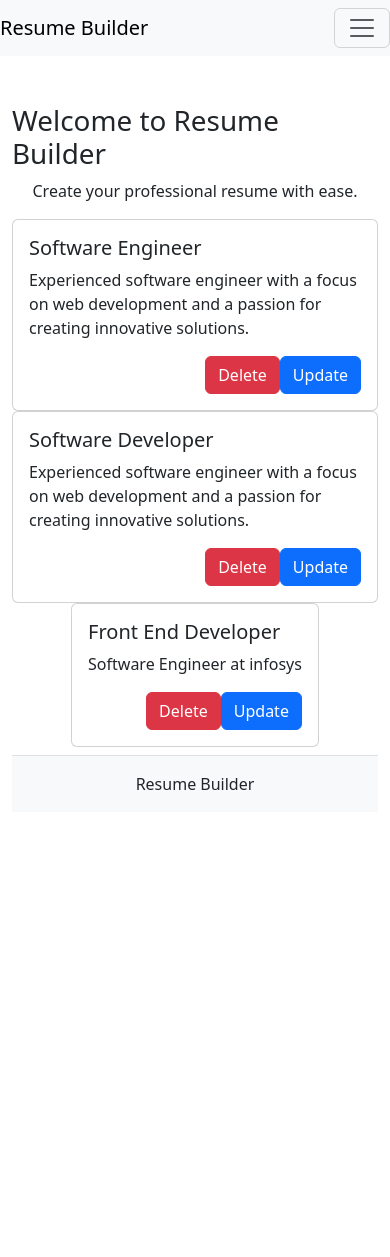
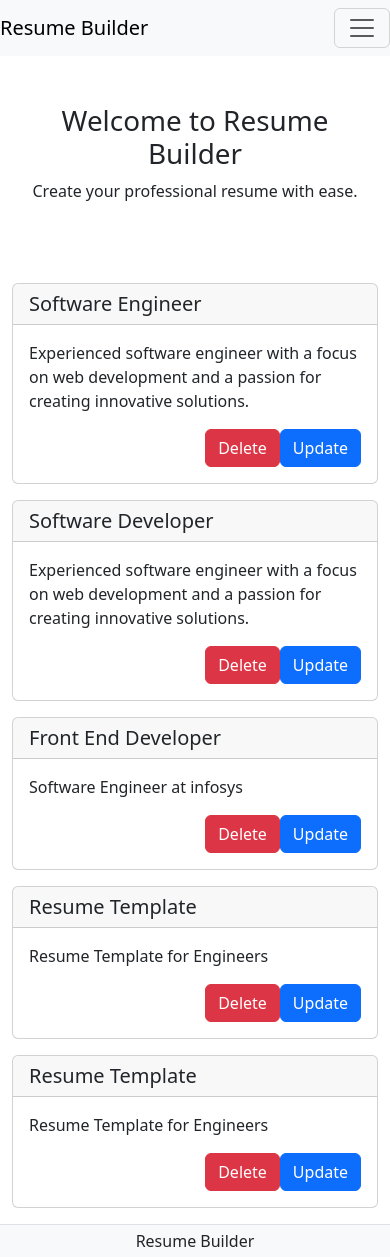
Before and after one commit to omidhokate2002/codent-resume-builder, a React (Create React App) app: page / in a window 390 px wide. Before the commit the page ends 844 px from the top, so only its background shows below. Built offline with nearby package versions, Linux system fonts and the light colour scheme; data requests are answered from the project's data file.

Commit message:
Some minor bugs are fixed

```diff
--- a/src/apps/home/resume-card.jsx
+++ b/src/apps/home/resume-card.jsx
@@ -18,9 +18,9 @@ export const ResumeCard = () => {
     <>
       {resumeData.map((resume) => {
         return (
-          <div className="card" key={resume.id}>
+          <div className="card mt-3" key={resume.id}>
+            <h5 className="card-header">{resume.profile.title}</h5>
             <div className="card-body">
-              <h5 className="card-title">{resume.profile.title}</h5>
               <p className="card-text">{resume.profile.summary}</p>
               <div className="d-flex justify-content-end">
                 <button className="btn btn-danger mr-2">Delete</button>
--- a/src/db/dbs.json
+++ b/src/db/dbs.json
@@ -137,7 +137,33 @@
           "completionDate": "2023-06-02"
         }
       ],
-      "skills": ["React", "Thenga", "Maanga"]
+      "skills": [
+        "React",
+        "Thenga",
+        "Maanga"
+      ]
+    },
+    {
+      "id": "5f58cccf-c4e0-4355-ada7-9a080dbdd387",
+      "experience": [],
+      "profile": {
+        "profileName": "",
+        "title": "Resume Template",
+        "summary": "Resume Template for Engineers"
+      },
+      "education": [],
+      "skills": []
+    },
+    {
+      "id": "76bb5741-23dd-4ea6-8df9-02cbe941bed6",
+      "experience": [],
+      "profile": {
+        "profileName": "",
+        "title": "Resume Template",
+        "summary": "Resume Template for Engineers"
+      },
+      "education": [],
+      "skills": []
     }
   ]
 }
--- a/src/layout/footer.jsx
+++ b/src/layout/footer.jsx
@@ -1,6 +1,6 @@
 export const Footer = () => {
   return (
-    <div className="container-fluid border-top mt-2 text-center bg-light text-dark py-3">
+    <div className="container-fluid border-top mt-3 text-center bg-light text-dark py-1">
       <p className="m-0">Resume Builder</p>
     </div>
   );
--- a/src/pages/education.jsx
+++ b/src/pages/education.jsx
@@ -4,8 +4,8 @@ import "bootstrap/dist/css/bootstrap.min.css";
 const Education = () => {
   return (
     <div className="card education-card mt-4">
+      <h2 className="card-header">Education</h2>
       <div className="card-body">
-        <h2 className="card-title">Education</h2>
         <EducationInputs />
       </div>
     </div>
--- a/src/pages/experience.jsx
+++ b/src/pages/experience.jsx
@@ -4,8 +4,8 @@ import "bootstrap/dist/css/bootstrap.min.css";
 const Experience = () => {
   return (
     <div className="card experience-card mt-4">
+      <h2 className="card-header">Experience</h2>
       <div className="card-body">
-        <h2 className="card-title">Experience</h2>
         <ExperienceInputs />
       </div>
     </div>
--- a/src/pages/home.jsx
+++ b/src/pages/home.jsx
@@ -6,13 +6,19 @@ const HomePage = () => {
     <>
       <Navigation />
       <div className="container mt-5">
-        <div className="d-flex justify-content-center align-items-center flex-column">
-          <h1>Welcome to Resume Builder</h1>
-          <p>Create your professional resume with ease.</p>
-          <ResumeCard />
+        <div className="row justify-content-center align-items-center">
+          <div className="text-center">
+            <h1>Welcome to Resume Builder</h1>
+            <p>Create your professional resume with ease.</p>
+          </div>
         </div>
-        <Footer />
+        <div className="row">
+          <div className="col-md-12 mt-5 justify-content-center">
+            <ResumeCard />
+          </div>
+        </div>
       </div>
+      <Footer />
     </>
   );
 };
--- a/src/pages/profile.jsx
+++ b/src/pages/profile.jsx
@@ -4,8 +4,8 @@ import "bootstrap/dist/css/bootstrap.min.css";
 const Profile = () => {
   return (
     <div className="card profile-card mt-4">
+      <h2 className="card-header">Profile</h2>
       <div className="card-body">
-        <h2 className="card-title">Profile</h2>
         <ProfileInputs />
       </div>
     </div>
--- a/src/pages/skills.jsx
+++ b/src/pages/skills.jsx
@@ -4,8 +4,8 @@ import "bootstrap/dist/css/bootstrap.min.css";
 const Skills = () => {
   return (
     <div className="card skills-card mt-4">
+      <h2 className="card-header">Skills</h2>
       <div className="card-body">
-        <h2 className="card-title">Skills</h2>
         <SkillsInputs />
       </div>
     </div>
```
